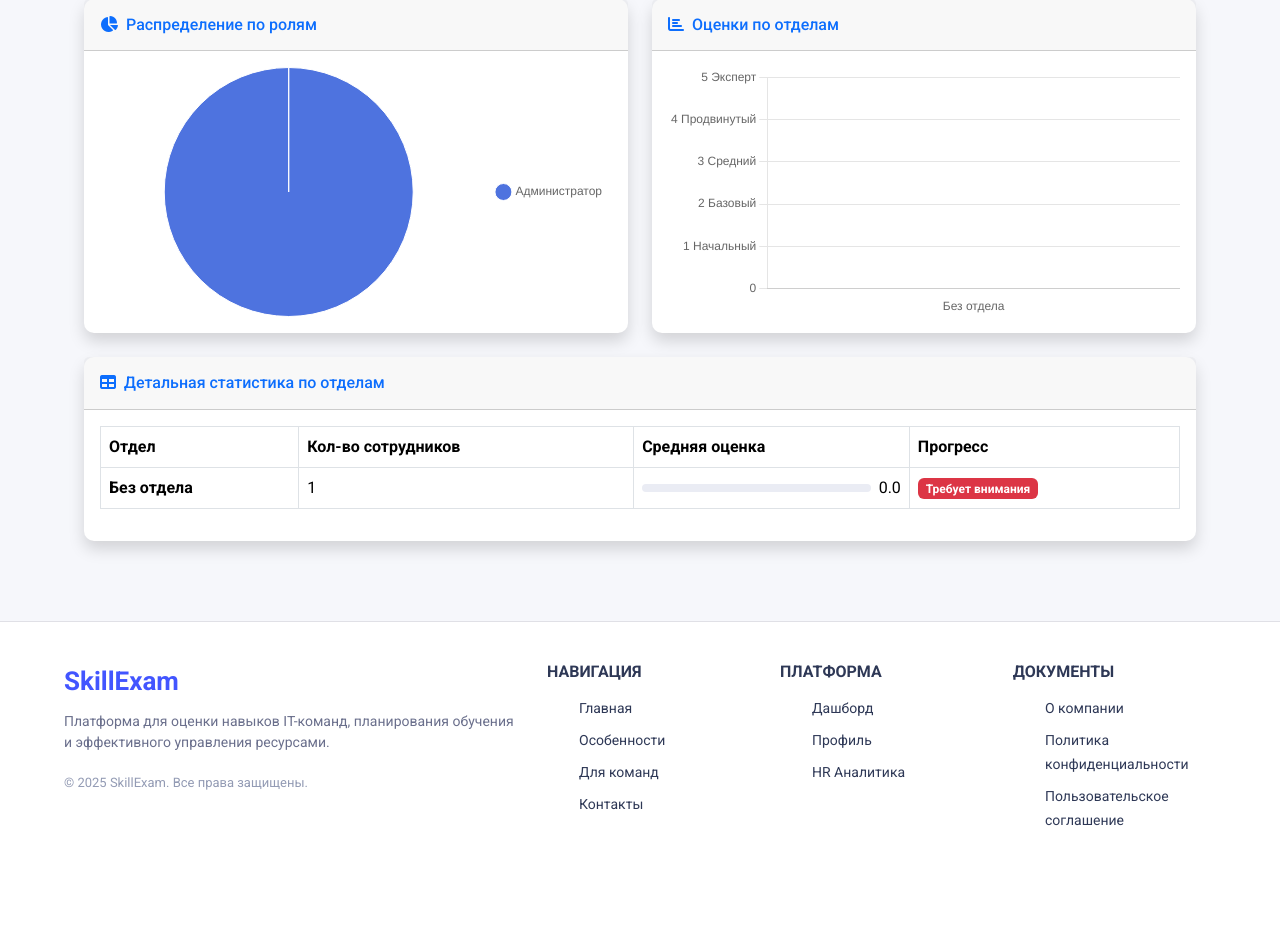
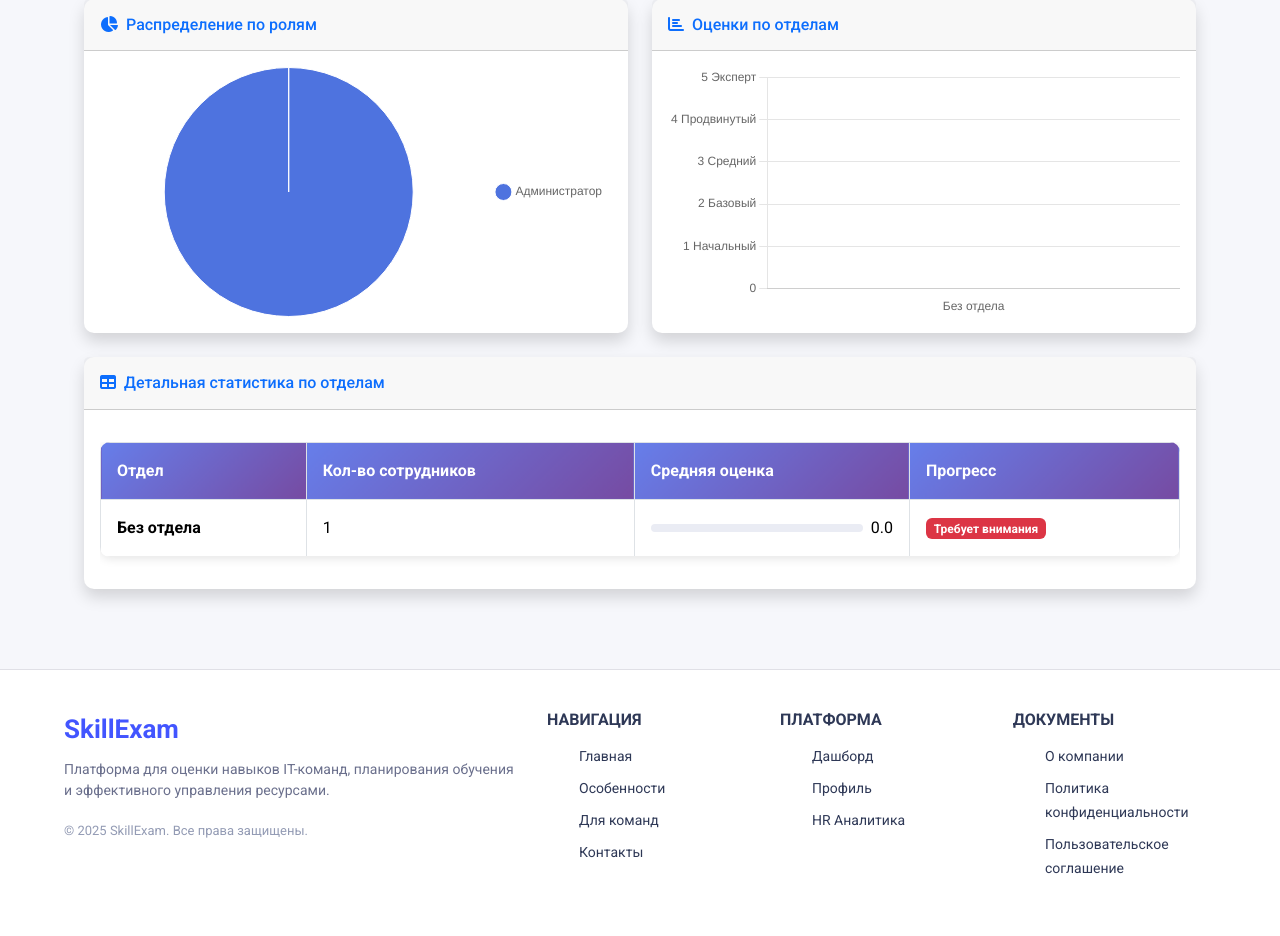
Before and after one commit to HAigiz/skills-assessment-app, a Flask app: page /hr/analytics in a window 1280 px wide. Shown: the part 398-1334 px from the top of the page. Before the commit the page ends 1224 px from the top, so only its background shows below. Run offline with Flask 3, Linux system fonts and the light colour scheme; the visitor is signed in with stand-in values (Sample User, id 1); data comes from the database, SQL or seed files in the repository; data that the repository does not hold is empty.

Commit message:
style(ui): добавление под структуру

```diff
--- a/app/static/css/styles.css
+++ b/app/static/css/styles.css
@@ -1448,3 +1486,79 @@ body {
     from { opacity: 0; transform: translateY(-10px); }
     to { opacity: 1; transform: translateY(0); }
 }
+
+.table-responsive {
+    overflow-x: auto;
+    margin-top: 1rem;
+}
+
+.table {
+    width: 100%;
+    border-collapse: collapse;
+    background: white;
+    border-radius: 10px;
+    overflow: hidden;
+    box-shadow: 0 2px 10px rgba(0,0,0,0.1);
+}
+
+.table th {
+    background: linear-gradient(135deg, #667eea 0%, #764ba2 100%);
+    color: white;
+    padding: 1rem;
+    text-align: left;
+    font-weight: 600;
+}
+
+.table td {
+    padding: 1rem;
+    border-bottom: 1px solid #eee;
+}
+
+.table-striped tbody tr:nth-child(odd) {
+    background-color: #f9f9f9;
+}
+
+.table-striped tbody tr:hover {
+    background-color: #f0f0f0;
+}
+
+.action-buttons {
+    display: flex;
+    gap: 0.5rem;
+}
+
+.btn-sm {
+    padding: 0.25rem 0.5rem;
+    font-size: 0.875rem;
+    border-radius: 3px;
+}
+
+.btn-edit {
+    background: #ffc107;
+    color: #000;
+    border: none;
+}
+
+.btn-edit:hover {
+    background: #e0a800;
+}
+
+.btn-delete {
+    background: #dc3545;
+    color: white;
+    border: none;
+}
+
+.btn-delete:hover {
+    background: #c82333;
+}
+
+.btn-view {
+    background: #17a2b8;
+    color: white;
+    border: none;
+}
+
+.btn-view:hover {
+    background: #138496;
+}
```
Also changed, not shown: other parts of app/static/css/styles.css (+38 -0 lines).
